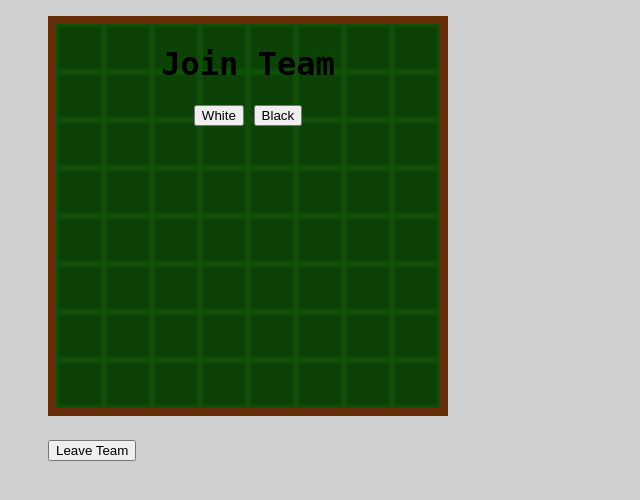
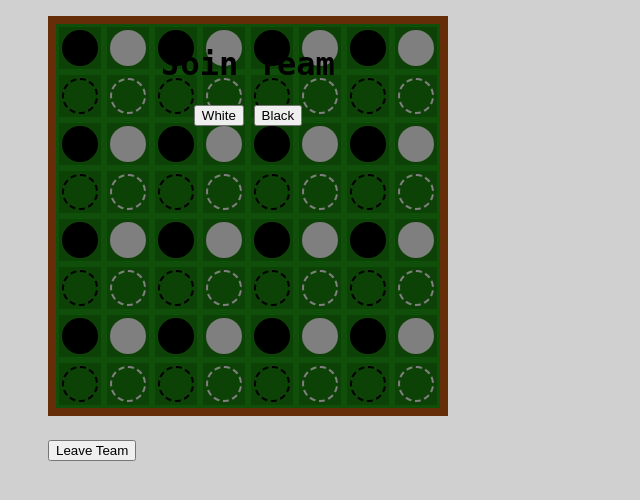
Before and after one commit to digitalcreature/othello, a Flask app: page / in a window 1280 px wide. Shown: the part 54-554 px from the top of the page, without its empty margins (0-640 px from the left). Run offline with Flask 2, Linux system fonts and the light colour scheme; some libraries are stand-ins or nearby versions.

Commit message:
add styles for pieces

```diff
--- a/static/script.js
+++ b/static/script.js
@@ -11,10 +11,15 @@ $(document).ready(function() {
 		squares[i] = [];
 	}
 	$("table.board td").each(function() {
-		var $this = $(this);
-		row = $this.attr("row");
-		col = $this.attr("col");
-		squares[col][row] = $this;
+		var square = $(this);
+		row = square.attr("row");
+		col = square.attr("col");
+		squares[col][row] = square;
+		var piece = square.children("div.piece").first();
+		if (row % 2 == 0) { piece.addClass("placed"); }
+		else { piece.addClass("potential"); }
+		if (col % 2 == 0) { piece.addClass("black"); }
+		else { piece.addClass("white"); }
 	});
 
 	// join a team when pressing the team's button
--- a/static/style.css
+++ b/static/style.css
@@ -66,6 +66,36 @@ table.board td {
 	border-width: 0.2em;
 }
 
+div.piece {
+	margin: 5%;
+	width: 90%;
+	height: 90%;
+	border-radius: 100%;
+}
+
+div.piece.potential {
+	background-color: transparent;
+	border-style: dashed;
+	border-width: 2px;
+}
+div.piece.placed {
+	border-style: none;
+}
+
+div.piece.black.placed {
+	background-color: black;
+}
+div.piece.white.placed {
+	background-color: white;
+}
+
+div.piece.black.potential {
+	border-color: black;
+}
+div.piece.white.potential {
+	border-color: white;
+}
+
 table.board td:hover {
 	box-shadow: 0 0 10px 5px rgba(255, 255, 255, 0.25) inset;
 }
--- a/templates/othello.html
+++ b/templates/othello.html
@@ -14,7 +14,7 @@
 			<tr row={{row}}>
 				{% for col in range(0, 8) %}
 				<td row={{row}} col={{col}}>
-					<!-- ({{col}},{{row}}) -->
+					<div class="piece"></div>
 				</td>
 				{% endfor %}
 			</tr>
```
